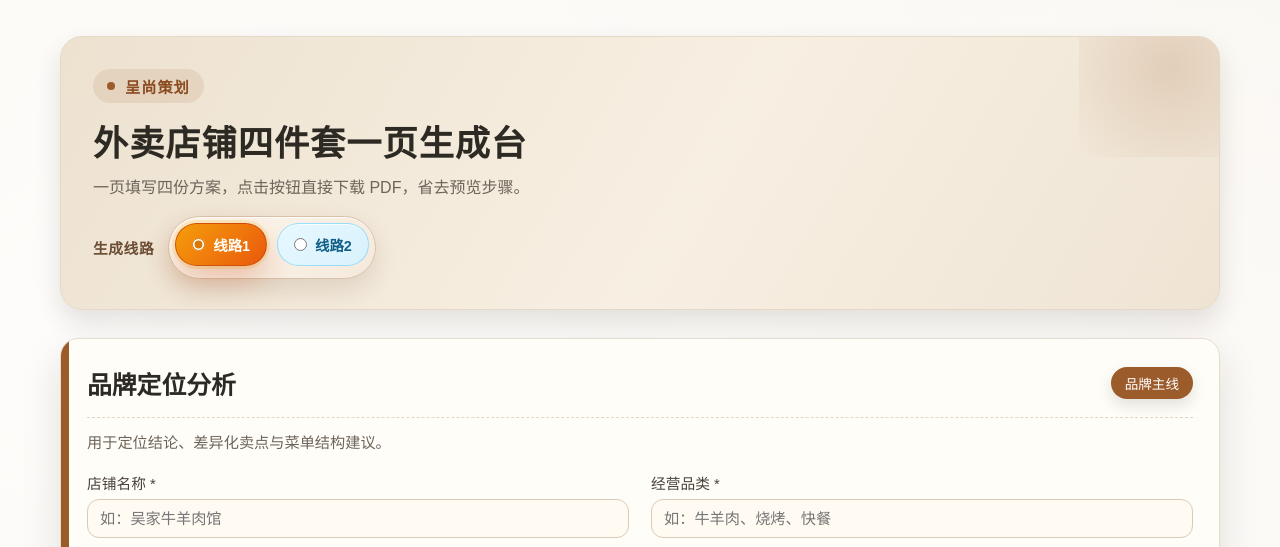
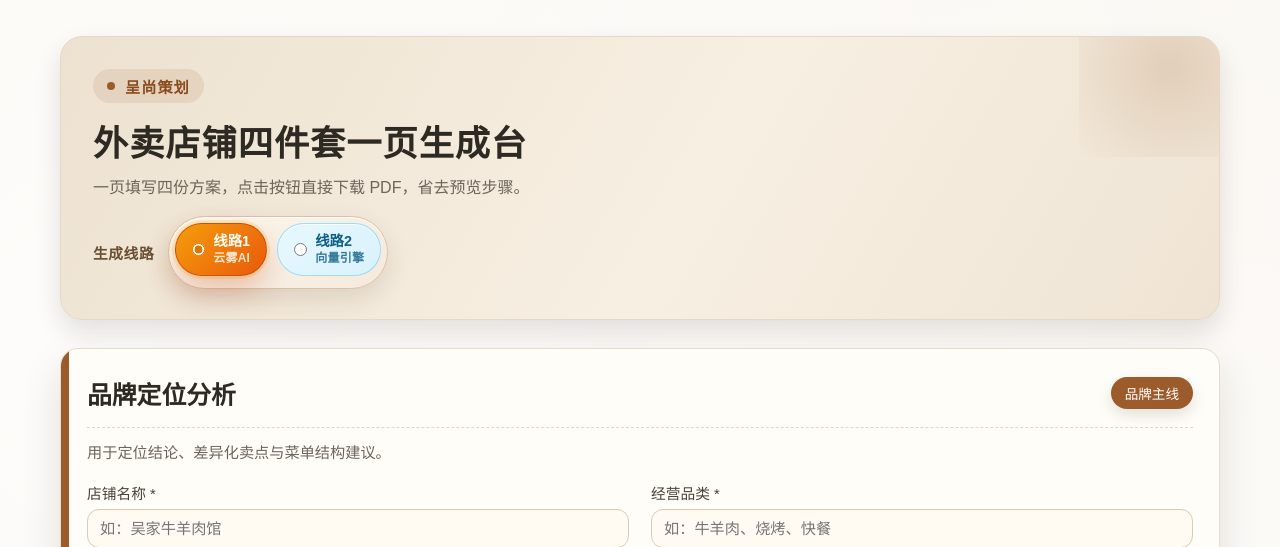
Before and after one commit to tuosir90/sijiantaoxinban-xiazai, a Python web app: template backend/app/templates/unified-ui.html in a window 1280 px wide. Shown: the top 547 px of the page. Run offline with Jinja, Linux system fonts and the light colour scheme; the template is opened without the code that fills it, so the values that code supplies are empty.

Commit message:
补充线路切换名称展示

```diff
--- a/backend/app/templates/unified-ui.css
+++ b/backend/app/templates/unified-ui.css
@@ -130,6 +130,20 @@
         border-color 0.2s ease,
         box-shadow 0.2s ease,
         transform 0.2s ease;
+    }
+
+    .line-option-copy {
+      display: flex;
+      flex-direction: column;
+      gap: 2px;
+      line-height: 1.1;
+    }
+
+    .line-option-name {
+      font-size: 0.75rem;
+      font-weight: 600;
+      letter-spacing: 0.02em;
+      opacity: 0.82;
     }
 
     .line-option input {
--- a/backend/app/templates/unified-ui.html
+++ b/backend/app/templates/unified-ui.html
@@ -17,11 +17,17 @@
         <div class="line-options" role="radiogroup" aria-label="生成线路">
           <label class="line-option line-option-line1">
             <input type="radio" name="reportLine" value="line1" checked />
-            <span>线路1</span>
+            <span class="line-option-copy">
+              <span>线路1</span>
+              <span class="line-option-name">云雾AI</span>
+            </span>
           </label>
           <label class="line-option line-option-line2">
             <input type="radio" name="reportLine" value="line2" />
-            <span>线路2</span>
+            <span class="line-option-copy">
+              <span>线路2</span>
+              <span class="line-option-name">向量引擎</span>
+            </span>
           </label>
         </div>
       </div>
```
Also changed, not shown: tests/node/api-utils.test.js (+7 -1 lines).
